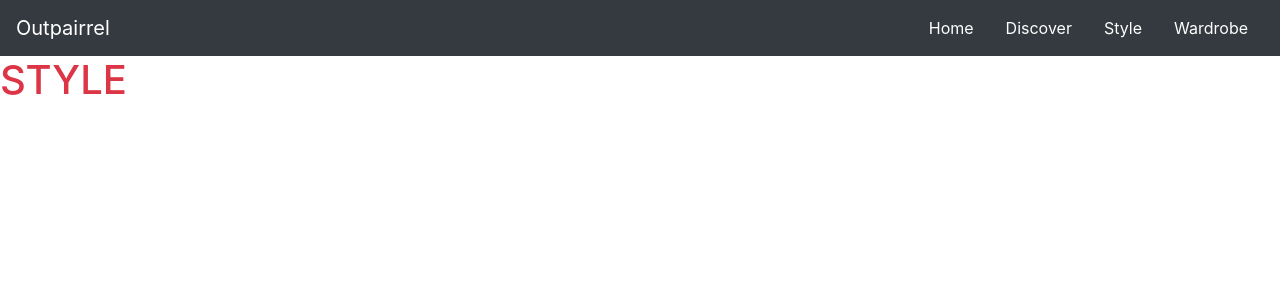
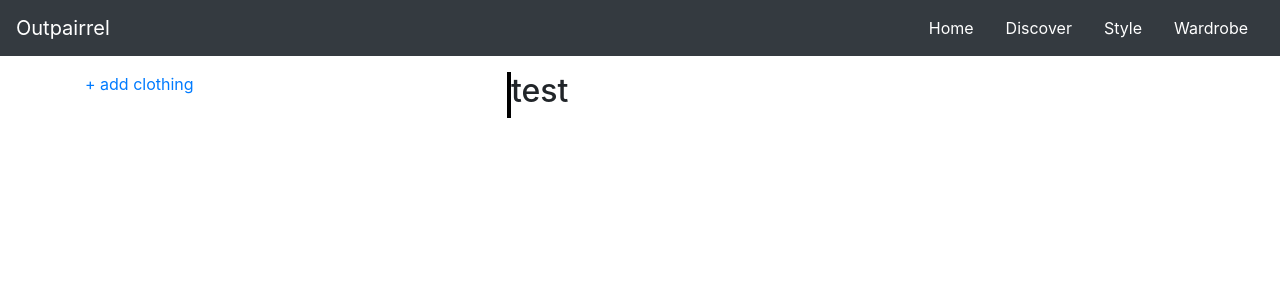
Before and after one commit to joshuaaedbert/outpairrel, a React (Create React App) app: page /style in a window 1280 px wide. Shown: the top 300 px of the page. Built offline with nearby package versions, Linux system fonts and the light colour scheme; the HTML template or start-up script is replaced by a standard one.

Commit message:
edit Style

```diff
--- a/src/components/Style.css
+++ b/src/components/Style.css
@@ -0,0 +1,21 @@
+.container {
+  padding-top: 1em;
+  min-height: 500px;
+}
+
+.flex {
+  display: flex; /* or inline-flex */
+  align-items: stretch;
+}
+
+.styling {
+  flex-grow: 1; /* default 0 */
+}
+
+.v-line {
+  flex-grow: 0;
+}
+
+.posts {
+  flex-grow: 2;
+}
--- a/src/components/Style.js
+++ b/src/components/Style.js
@@ -1,12 +1,29 @@
 import React, { Component } from 'react';
-import './Style.css'
+import './Style.css';
+import { Button, NavItem, NavLink } from 'reactstrap';
+import { BrowserRouter as Router, Route, Link } from 'react-router-dom';
 
 export default class Style extends Component {
-    render() {
-        return (
-            <div>
-                <h1 className="text-danger">STYLE</h1>
-            </div>
-        )
-    }
+  render() {
+    return (
+      <div className="container">
+        <div className="flex">
+          <div className="styling">
+            <Link to="/product_query" style={{ textDecoration: 'none' }}>
+              + add clothing
+            </Link>
+          </div>
+          <div
+            className="v-line"
+            style={{
+              border: '2px solid black',
+            }}
+          ></div>
+          <div className="posts">
+            <h2>test</h2>
+          </div>
+        </div>
+      </div>
+    );
+  }
 }
```
